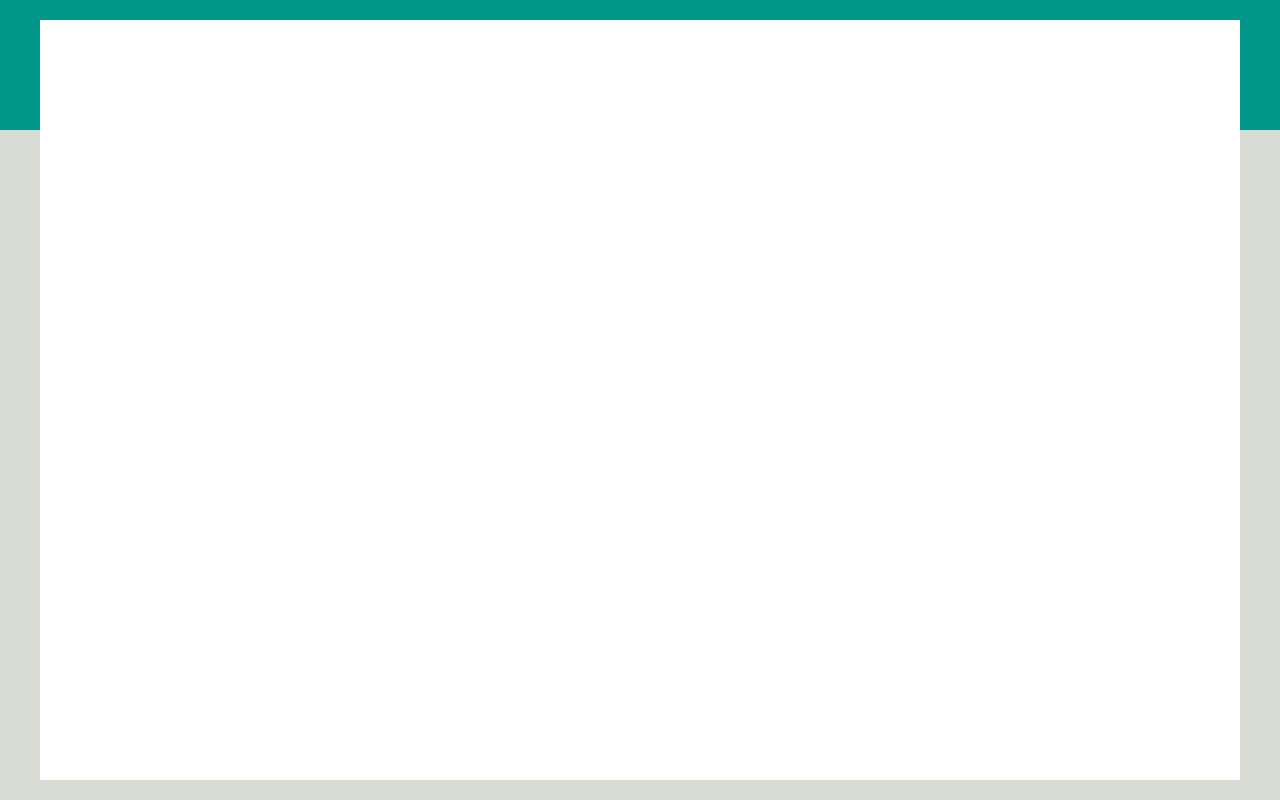
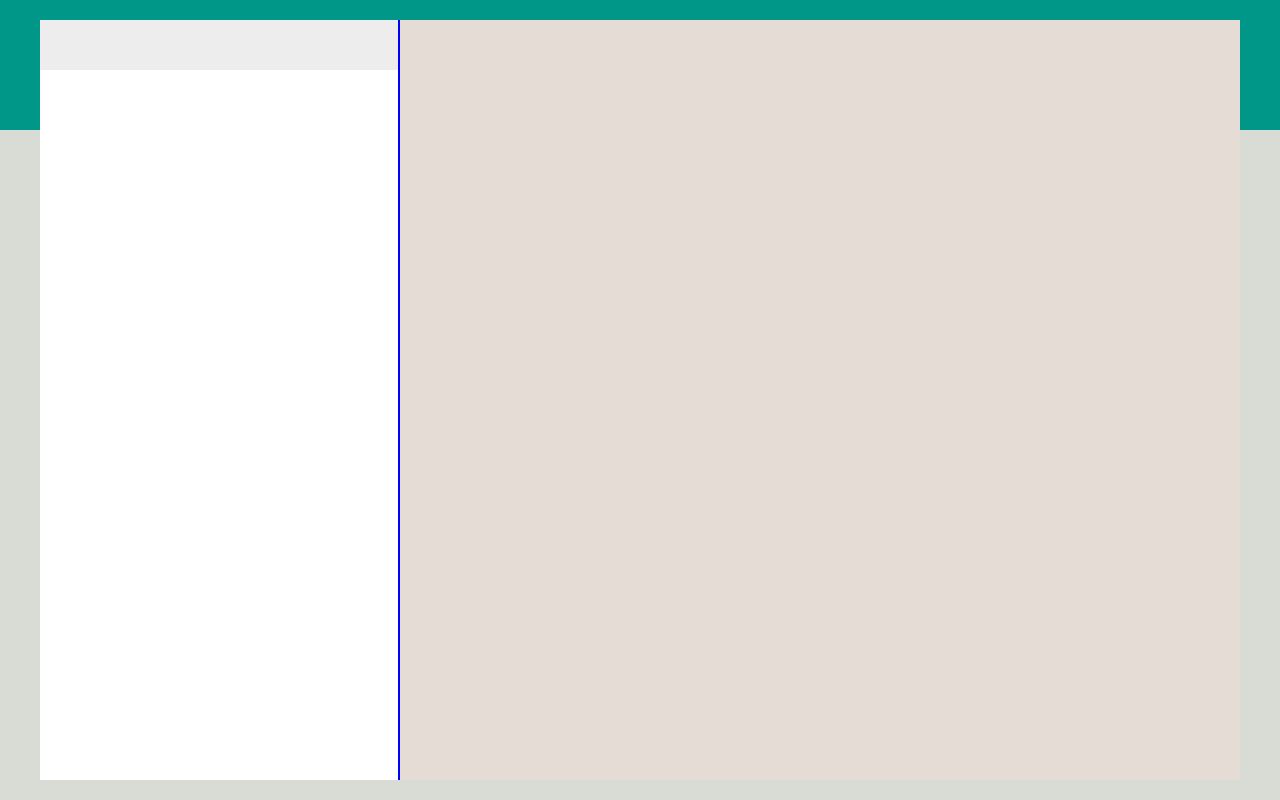
Before and after one commit to EvaXausa/vue-boolzapp, a plain HTML site: page index.html in a window 1280 px wide. Drawn offline with Linux system fonts and the light colour scheme.

Commit message:
container

```diff
--- a/index.html
+++ b/index.html
@@ -9,6 +9,11 @@
     <link rel="stylesheet" href="style.css" />
   </head>
   <body>
-    <div class="container"></div>
+    <div class="container">
+      <div class="leftside">
+        <div class="upperheader"></div>
+      </div>
+      <div class="rightside"></div>
+    </div>
   </body>
 </html>
--- a/style.css
+++ b/style.css
@@ -24,4 +24,29 @@ body {
   max-width: 100%;
   height: calc(100vh - 40px);
   background-color: white;
+  display: flex;
 }
+.container .leftside {
+  position: relative;
+  flex: 30%;
+  background-color: #fff;
+  border-right: 2px solid blue;
+}
+.container .rightside {
+  position: relative;
+  flex: 70%;
+  background-color: #e5ddd5;
+}
+.container .rightside::before {
+  position: absolute;
+  top: 0;
+  left: 0;
+  width: 100%;
+  height: 100%;
+}
+.upperheader {
+  position: relative;
+  height: 50px;
+  width: 100%;
+  background-color: #ededed;
+}
```
